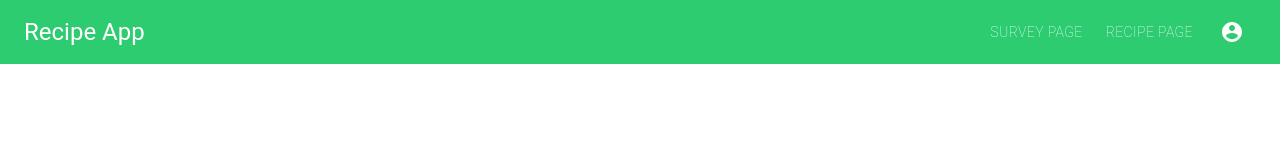
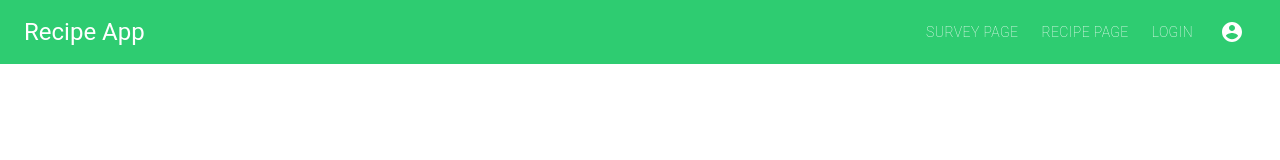
Before and after one commit to Jade-Marte/final-project, a React (Create React App) app: page / in a window 1280 px wide. Shown: the top 160 px of the page. Built offline with nearby package versions, Linux system fonts and the light colour scheme.

Commit message:
add Login link to Navbar

```diff
--- a/src/NavBar.js
+++ b/src/NavBar.js
@@ -76,6 +76,9 @@ export default function MenuAppBar() {
 							Recipe Page
 						</Link>
 					</Button>
+					<Button>
+						<Link className={classes.btn} to="login">Login</Link>
+					</Button>
 
 					{auth && (
 						<div>
```
